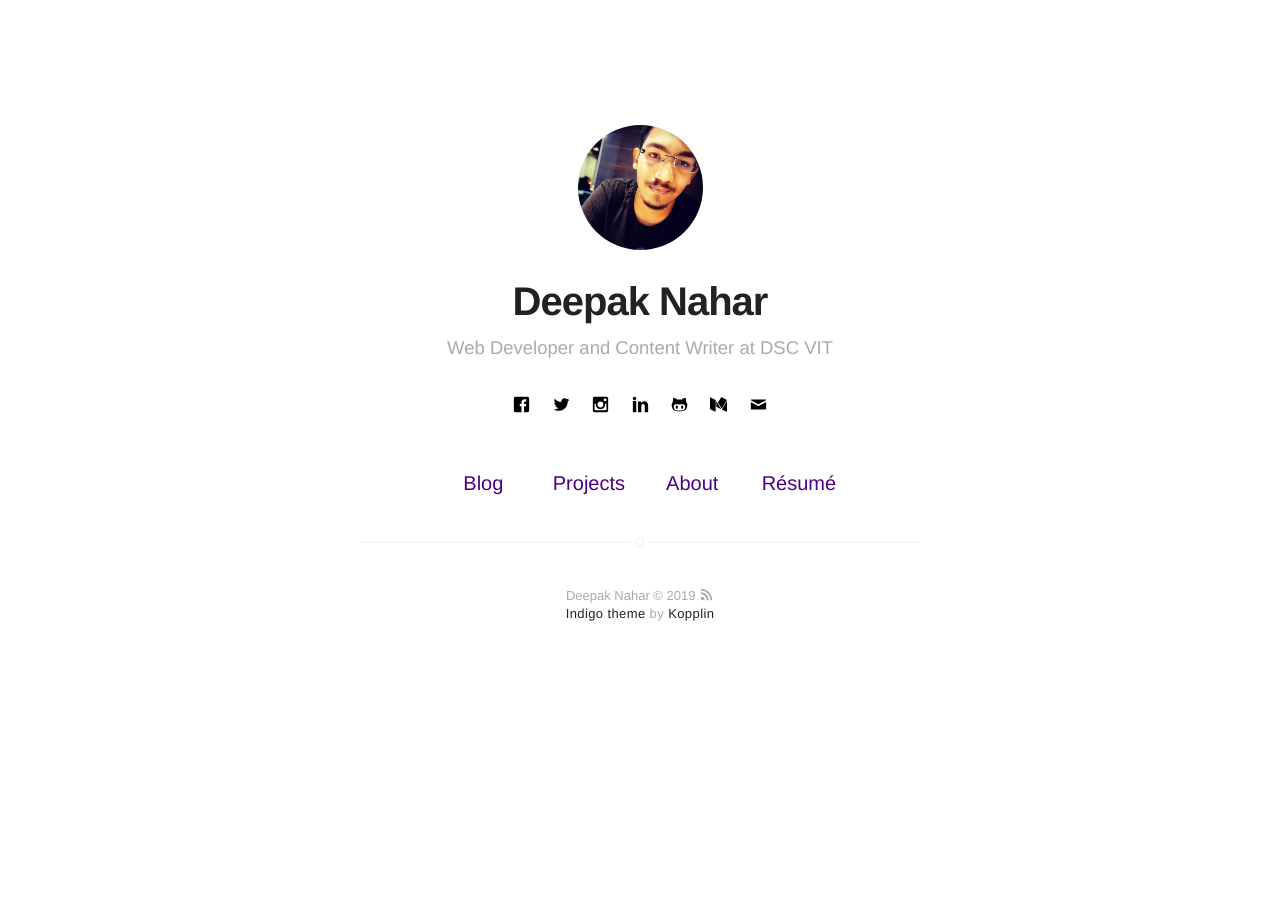
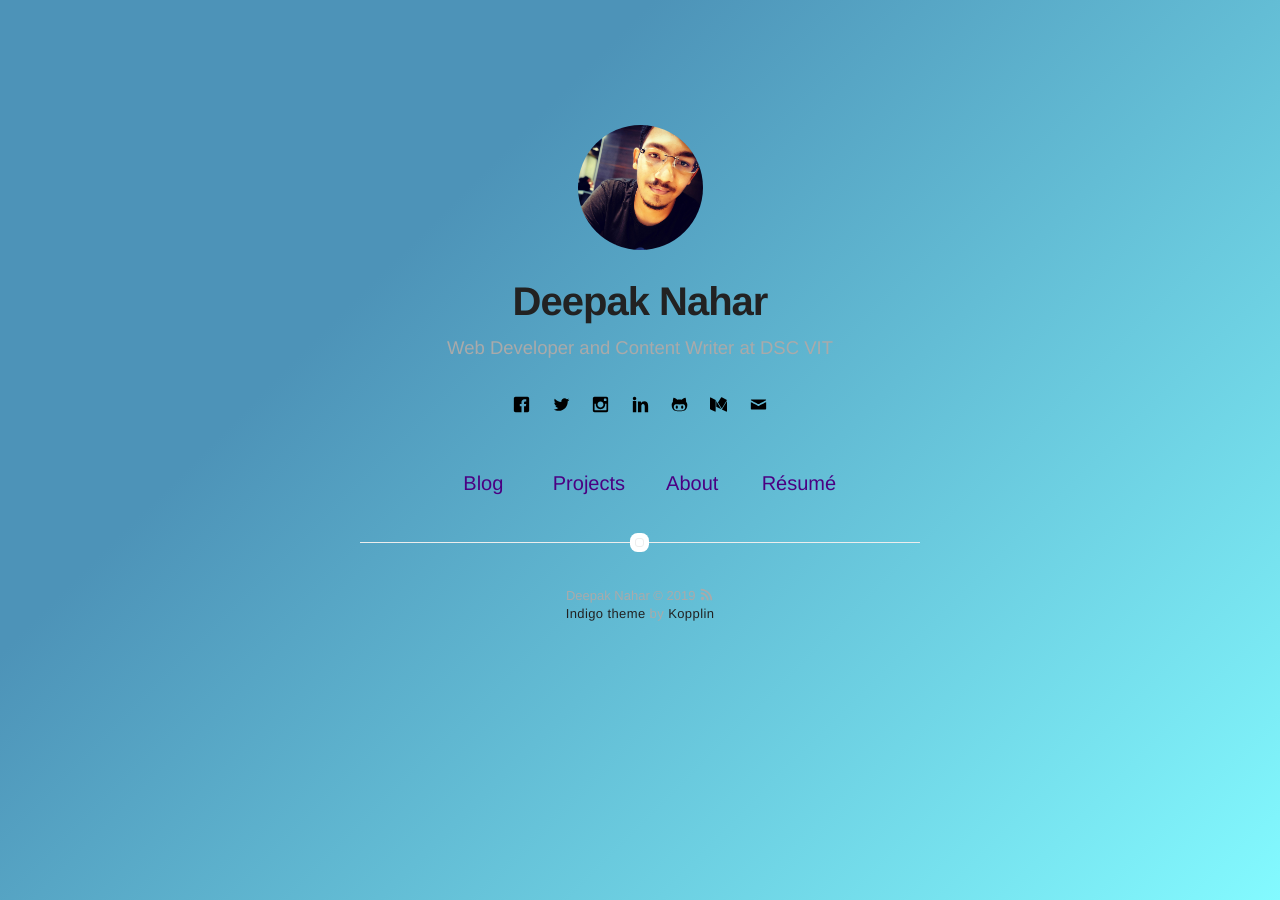
Before and after one commit to dn07/dn07.github.io, a Jekyll site: the page built from index.html, in a window 1280 px wide. Built offline with Jekyll 4.4.1, drawn with Linux system fonts in a browser that asks for light colours.

Commit message:
Update default.html

```diff
--- a/_layouts/default.html
+++ b/_layouts/default.html
@@ -31,7 +31,7 @@ layout: compress
     </style>
 
 </head>
-<body>
+<body style="background-color: #4D93B8;background: -webkit-linear-gradient(315deg, #4D93B8 0%, #4D93B8 30%, #83faff 100%) fixed;background: linear-gradient(135deg, #4D93B8 0%, #4D93B8 30%, #83faff 100%) fixed;">
 
     <div class="wrapper-{% if site.width == "normal" %}normal{% elsif site.width == "large" %}large{% endif %}">
         {% if page.tag %}
```
